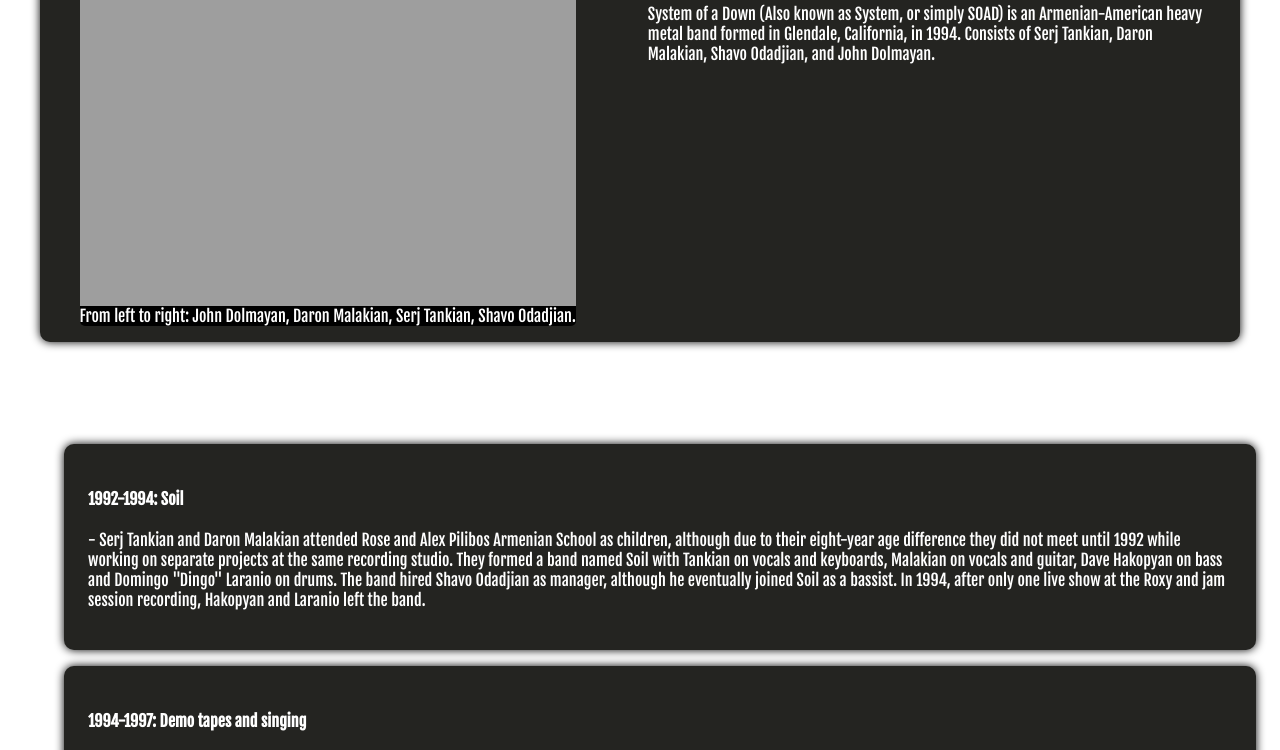
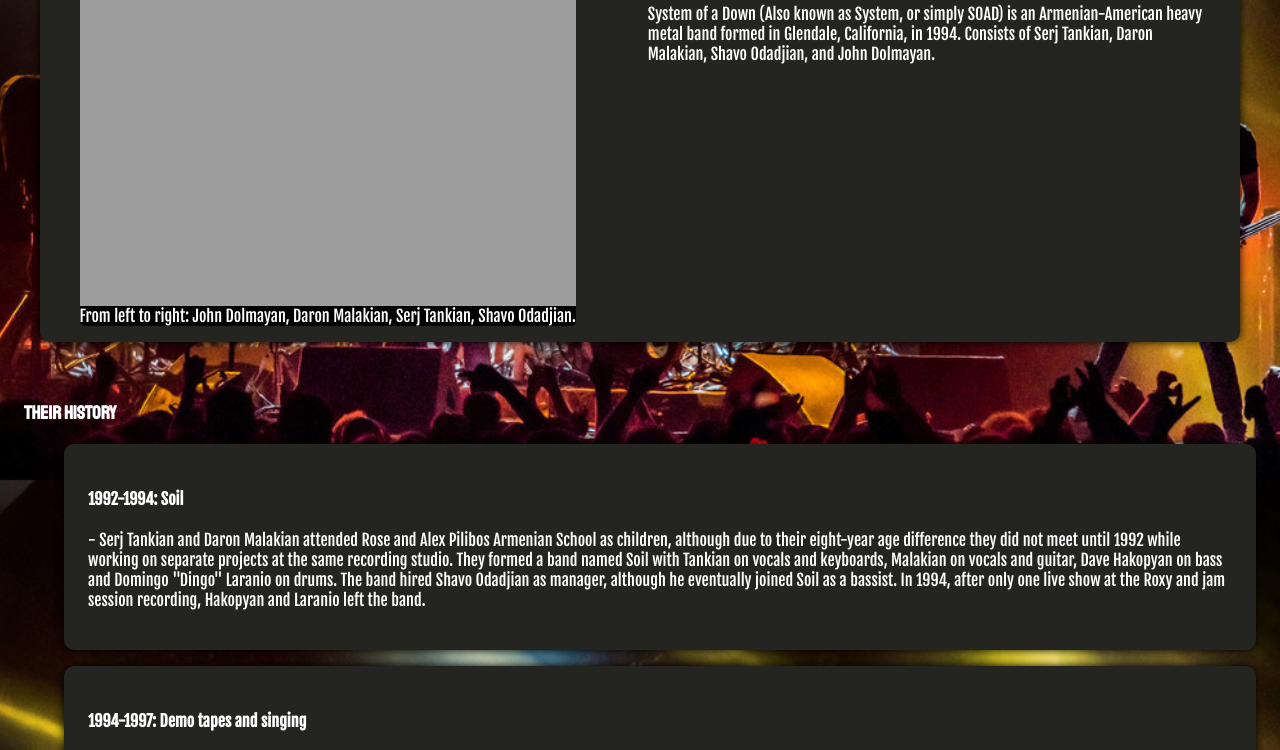
Before and after one commit to LonelyDrakkar/SoadTributePage, a plain HTML site: page index.html in a window 1280 px wide. Shown: the part 320-1070 px from the top of the page. Drawn offline with Linux system fonts and the light colour scheme; the site is published under a folder, as on GitHub Pages, so addresses that start at the root find nothing.

Commit message:
Image route fixed.

```diff
--- a/css/styles.css
+++ b/css/styles.css
@@ -9,7 +9,7 @@ html {
 }
 
 body {
-    background-image: url('/assets/images/logos/concert.webp');
+    background-image: url('../assets/images/logos/concert.webp');
     background-repeat: no-repeat;
     background-attachment: fixed;
     background-size: cover;
```
